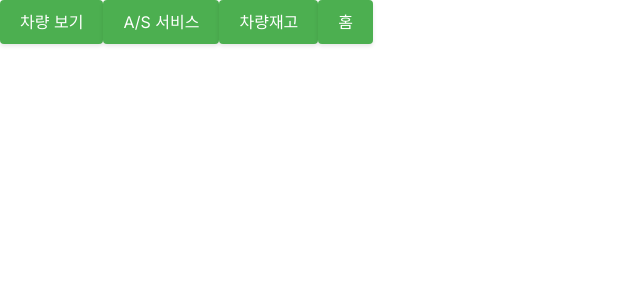
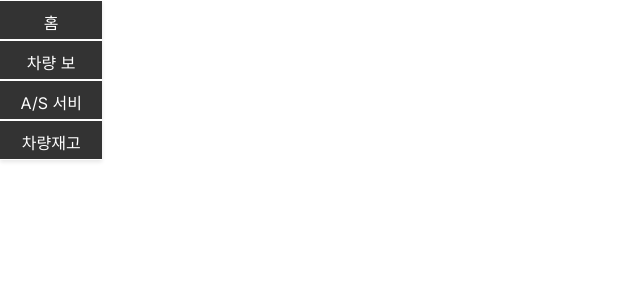
Before and after one commit to Jeongp4939/Jangbe, a Next.js app in the folder jangbe/: page / in a window 1280 px wide. Shown: the top 300 px of the page, without its empty margins (0-640 px from the left). Built offline with nearby package versions, Linux system fonts and the light colour scheme.

Commit message:
design: Navbar 버튼 순서, CSS 수정

```diff
--- a/jangbe/app/NavBar.tsx
+++ b/jangbe/app/NavBar.tsx
@@ -1,16 +1,23 @@
-'use client'
+"use client";
 
-import { useRouter } from 'next/navigation'
-import styles from './styles.module.css'
+import { useRouter } from "next/navigation";
+import styles from "./styles.module.css";
 
 export default function Home() {
-  const router = useRouter()
+  const router = useRouter();
 
   return (
-    <div>
+    <nav className="flex flex-col">
       <button
         type="button"
-        onClick={() => router.push('/sales', { scroll: false })}
+        onClick={() => router.push("/", { scroll: false })}
+        className={styles.button} // CSS 모듈의 클래스 이름을 지정합니다.
+      >
+        홈
+      </button>
+      <button
+        type="button"
+        onClick={() => router.push("/sales", { scroll: false })}
         className={styles.button} // CSS 모듈의 클래스 이름을 지정합니다.
       >
         차량 보기
@@ -18,7 +25,7 @@ export default function Home() {
 
       <button
         type="button"
-        onClick={() => router.push('/after-service', { scroll: false })}
+        onClick={() => router.push("/after-service", { scroll: false })}
         className={styles.button} // CSS 모듈의 클래스 이름을 지정합니다.
       >
         A/S 서비스
@@ -26,21 +33,11 @@ export default function Home() {
 
       <button
         type="button"
-        onClick={() => router.push('/products', { scroll: false })}
+        onClick={() => router.push("/products", { scroll: false })}
         className={styles.button} // CSS 모듈의 클래스 이름을 지정합니다.
       >
         차량재고
       </button>
-
-      <button
-        type="button"
-        onClick={() => router.push('/', { scroll: false })}
-        className={styles.button} // CSS 모듈의 클래스 이름을 지정합니다.
-      >
-        홈
-      </button>
-
-
-    </div>
-  )
+    </nav>
+  );
 }
--- a/jangbe/app/styles.module.css
+++ b/jangbe/app/styles.module.css
@@ -1,15 +1,17 @@
 /* styles.css */
 
 .button {
+    width: 8dvw;
+    height: 5dvh;
     padding: 10px 20px;
     font-size: 16px;
-    background-color: #4CAF50; /* Green */
-    border: none;
+    background-color: #333333; /* #333333 dark gray */
+    border-top: 1px solid white;
+    border-bottom: 1px solid white;
     color: white;
     text-align: center;
     text-decoration: none;
     display: inline-block;
-    border-radius: 4px;
     cursor: pointer;
     box-shadow: 0 2px 4px rgba(0, 0, 0, 0.1);
     transition: background-color 0.3s;
```
